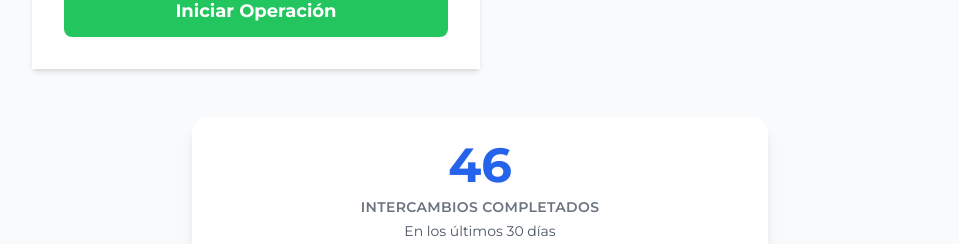
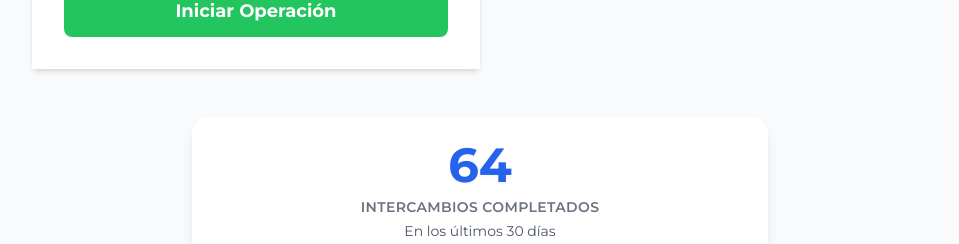
Before and after one commit to andigausckus36-debug/paypal, a React (Vite) app: page / in a window 1280 px wide. Shown: the part 1733-1977 px from the top of the page, without its empty margins (160-1119 px from the left). Built offline with nearby package versions, Linux system fonts and the light colour scheme; no server answers.

Commit message:
actualización

```diff
--- a/src/components/ContadorTransacciones.jsx
+++ b/src/components/ContadorTransacciones.jsx
@@ -4,7 +4,7 @@ import { motion } from "framer-motion";
 
 export default function ContadorTransacciones() {
   // CAMBIÁ ESTE NÚMERO CUANDO QUIERAS
-  const totalTransacciones = 46;
+  const totalTransacciones = 64;
 
   return (
     <motion.div
```
